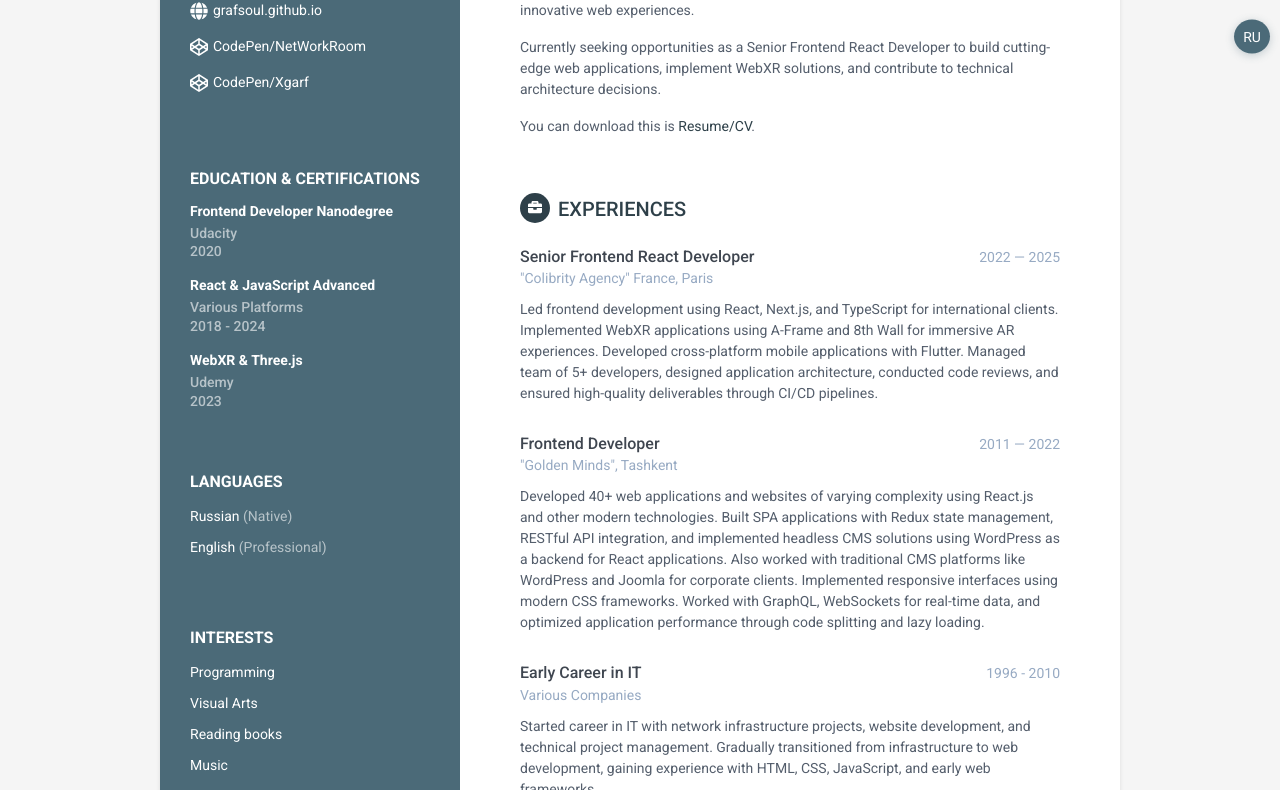
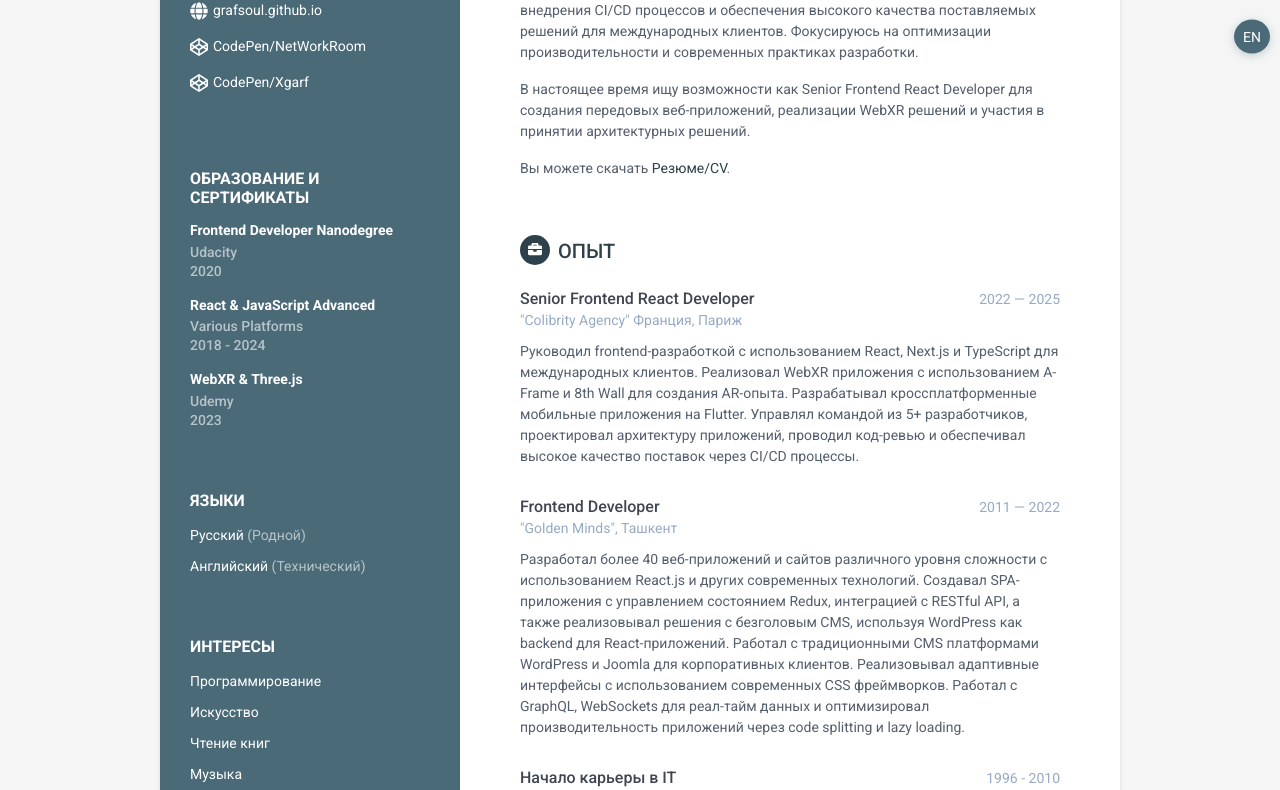
Before and after one commit to GrafSoul/grafsoul.github.io, a website built with Vite: page src/index.html in a window 1280 px wide. Shown: the part 361-1151 px from the top of the page. Built offline with nearby package versions, Linux system fonts and the light colour scheme.

Commit message:
Updated docs folder

```diff
--- a/docs/index.html
+++ b/docs/index.html
@@ -53,7 +53,7 @@
             src="https://use.fontawesome.com/releases/v5.15.4/js/all.js"
         ></script>
         <!-- Main JS module for Vite -->
-      <script type="module" crossorigin src="./assets/js/index.DzEX8FVb.js"></script>
+      <script type="module" crossorigin src="./assets/js/index.BnYnw-3v.js"></script>
       <link rel="stylesheet" crossorigin href="./assets/css/index.eNaTzLuH.css">
     </head>
 
--- a/src/js/main.js
+++ b/src/js/main.js
@@ -33,10 +33,10 @@ document.addEventListener('DOMContentLoaded', function () {
     const russianBtn = document.querySelector('.russian');
     const englishBtn = document.querySelector('.english');
 
-    // Initialize with English
-    enElements.forEach(el => el.style.display = 'block');
-    ruElements.forEach(el => el.style.display = 'none');
-    russianBtn.classList.add('active');
+    // Initialize with Russian
+    enElements.forEach(el => el.style.display = 'none');
+    ruElements.forEach(el => el.style.display = 'block');
+    englishBtn.classList.add('active');
 
     // Helper function for fade animation
     const fadeOut = (elements, callback) => {
```
Also changed, not shown: docs/assets/js/index.BnYnw-3v.js (added, +1 -0 lines), docs/assets/js/index.DzEX8FVb.js (deleted, +0 -1 lines).
